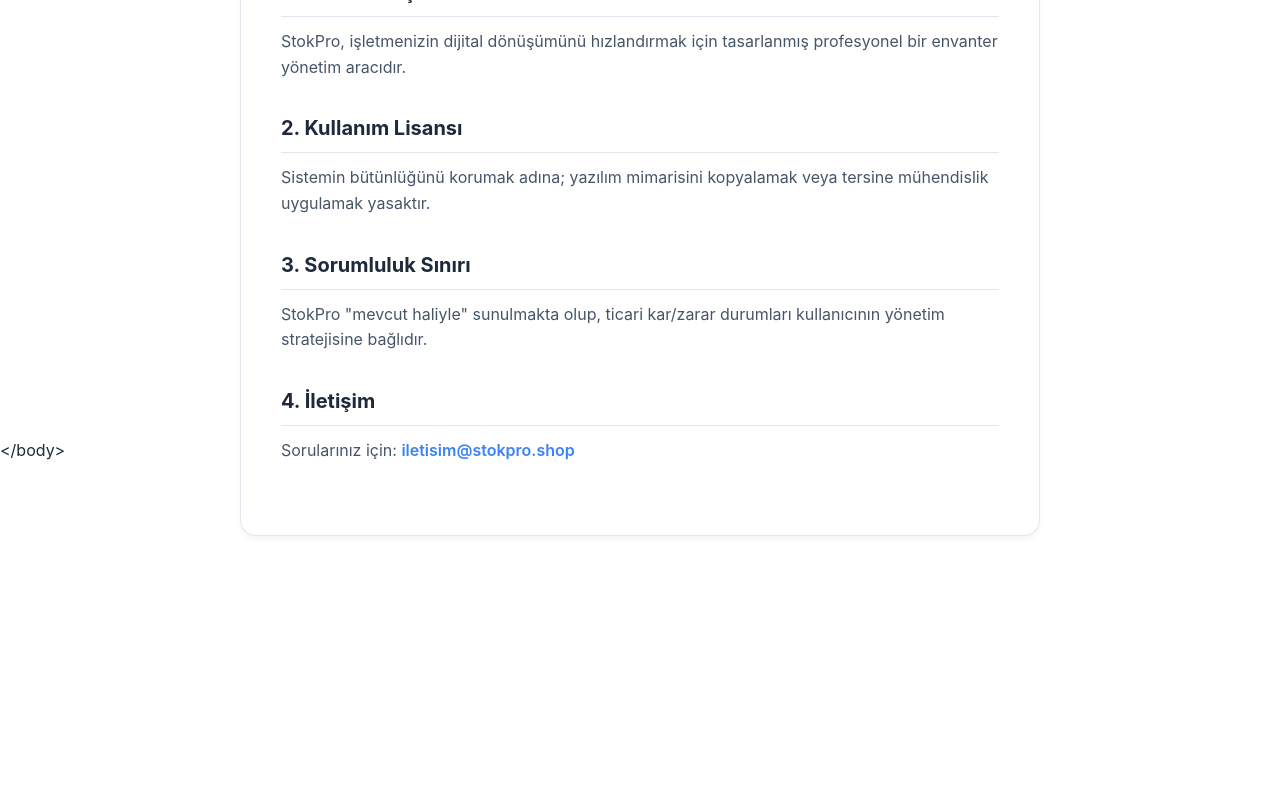
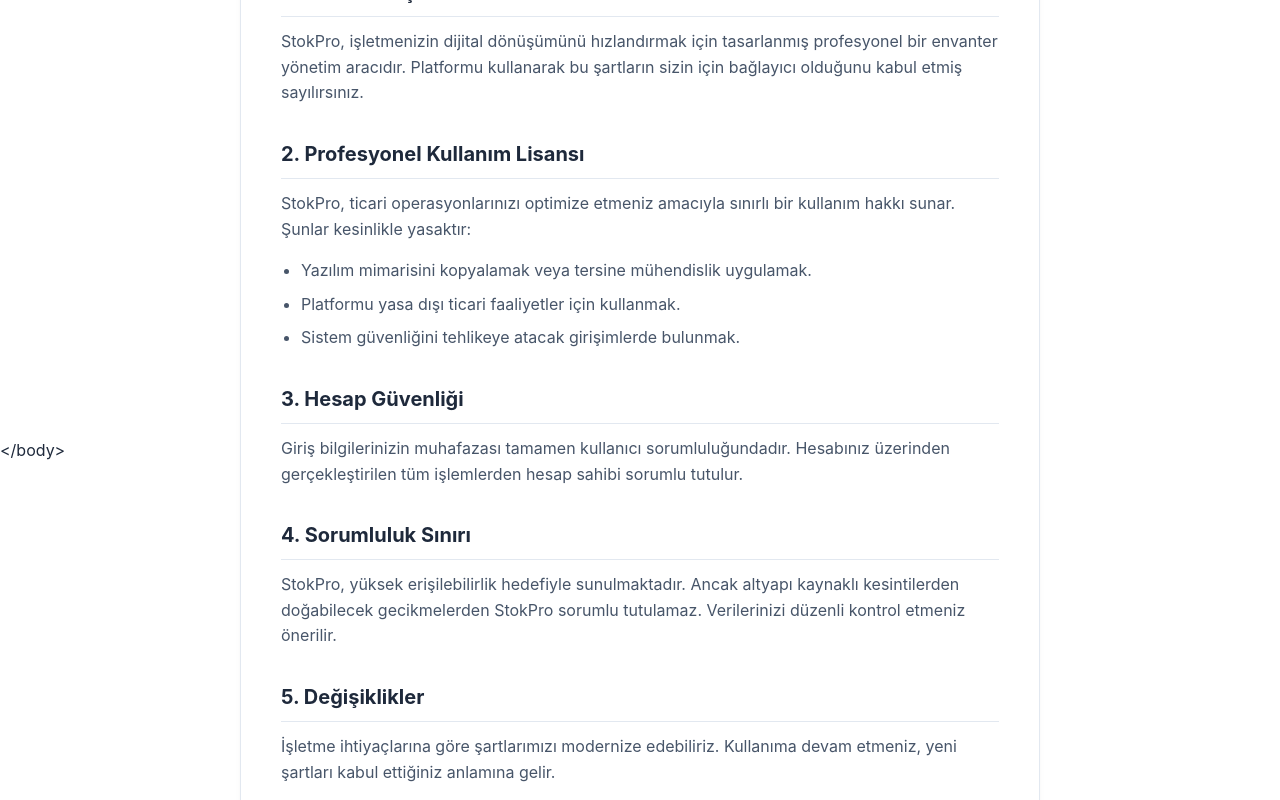
Before and after one commit to Bedirhan3428/stokpro, a React (Create React App) app: page /terms-of-service in a window 1280 px wide. Shown: the part 360-1160 px from the top of the page. Before the commit the page ends 936 px from the top, so only its background shows below. Built offline with nearby package versions, Linux system fonts and the light colour scheme; no server answers.

Commit message:
Update TermsOfService.js

```diff
--- a/src/TermsOfService.js
+++ b/src/TermsOfService.js
@@ -2,32 +2,69 @@
 import React from "react";
 import { Link } from "react-router-dom";
 
-const TermsOfService = () => {
+export default function TermsOfService() {
   return (
     <div className="legal-kapsul">
       <div className="legal-icerik">
         <Link to="/" className="legal-geri-btn">← Ana Sayfaya Dön</Link>
+
         <h1 className="legal-baslik">Kullanım ve Hizmet Şartları</h1>
         <span className="legal-tarih">Son Güncelleme: 16 Ocak 2026</span>
+
         <div className="legal-bolum">
           <h2 className="legal-altbaslik">1. Genel Bakış</h2>
-          <p className="legal-metin">StokPro, işletmenizin dijital dönüşümünü hızlandırmak için tasarlanmış profesyonel bir envanter yönetim aracıdır.</p>
+          <p className="legal-metin">
+            StokPro, işletmenizin dijital dönüşümünü hızlandırmak için tasarlanmış profesyonel bir envanter yönetim aracıdır.
+            Platformu kullanarak bu şartların sizin için bağlayıcı olduğunu kabul etmiş sayılırsınız.
+          </p>
         </div>
+
         <div className="legal-bolum">
-          <h2 className="legal-altbaslik">2. Kullanım Lisansı</h2>
-          <p className="legal-metin">Sistemin bütünlüğünü korumak adına; yazılım mimarisini kopyalamak veya tersine mühendislik uygulamak yasaktır.</p>
+          <h2 className="legal-altbaslik">2. Profesyonel Kullanım Lisansı</h2>
+          <p className="legal-metin">
+            StokPro, ticari operasyonlarınızı optimize etmeniz amacıyla sınırlı bir kullanım hakkı sunar.
+            Şunlar kesinlikle yasaktır:
+          </p>
+          <ul className="legal-liste">
+            <li>Yazılım mimarisini kopyalamak veya tersine mühendislik uygulamak.</li>
+            <li>Platformu yasa dışı ticari faaliyetler için kullanmak.</li>
+            <li>Sistem güvenliğini tehlikeye atacak girişimlerde bulunmak.</li>
+          </ul>
         </div>
+
         <div className="legal-bolum">
-          <h2 className="legal-altbaslik">3. Sorumluluk Sınırı</h2>
-          <p className="legal-metin">StokPro "mevcut haliyle" sunulmakta olup, ticari kar/zarar durumları kullanıcının yönetim stratejisine bağlıdır.</p>
+          <h2 className="legal-altbaslik">3. Hesap Güvenliği</h2>
+          <p className="legal-metin">
+            Giriş bilgilerinizin muhafazası tamamen kullanıcı sorumluluğundadır.
+            Hesabınız üzerinden gerçekleştirilen tüm işlemlerden hesap sahibi sorumlu tutulur.
+          </p>
         </div>
+
         <div className="legal-bolum">
-          <h2 className="legal-altbaslik">4. İletişim</h2>
-          <p className="legal-metin">Sorularınız için: <a href="mailto:iletisim@stokpro.shop" className="legal-link">iletisim@stokpro.shop</a></p>
+          <h2 className="legal-altbaslik">4. Sorumluluk Sınırı</h2>
+          <p className="legal-metin">
+            StokPro, yüksek erişilebilirlik hedefiyle sunulmaktadır. Ancak altyapı kaynaklı kesintilerden
+            doğabilecek gecikmelerden StokPro sorumlu tutulamaz. Verilerinizi düzenli kontrol etmeniz önerilir.
+          </p>
+        </div>
+
+        <div className="legal-bolum">
+          <h2 className="legal-altbaslik">5. Değişiklikler</h2>
+          <p className="legal-metin">
+            İşletme ihtiyaçlarına göre şartlarımızı modernize edebiliriz. Kullanıma devam etmeniz,
+            yeni şartları kabul ettiğiniz anlamına gelir.
+          </p>
+        </div>
+
+        <div className="legal-bolum">
+          <h2 className="legal-altbaslik">6. İletişim</h2>
+          <p className="legal-metin">
+            Kurumsal sorularınız için:
+            <br />
+            <a href="mailto:iletisim@stokpro.shop" className="legal-link">iletisim@stokpro.shop</a>
+          </p>
         </div>
       </div>
     </div>
   );
-};
-
-export default TermsOfService;
+}
```
